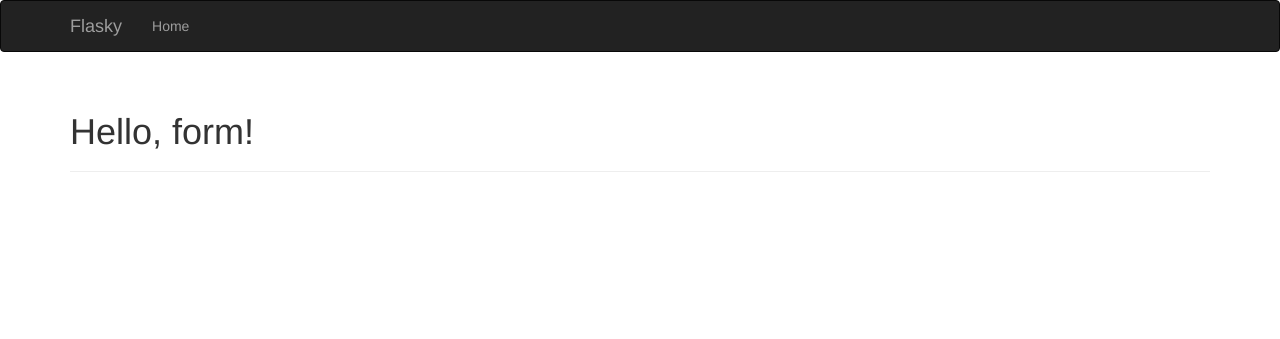
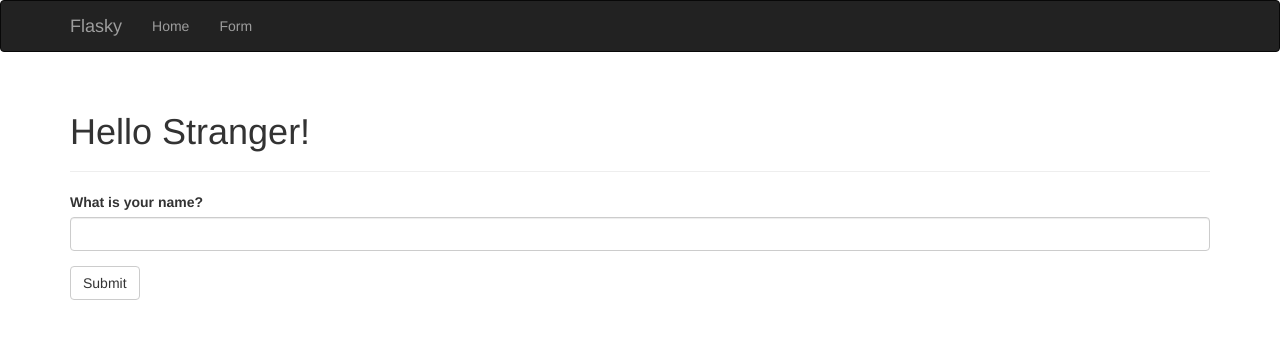
Before and after one commit to cmarasinou/learning_flask, a Flask app: page /form in a window 1280 px wide. Shown: the top 339 px of the page. Run offline with Flask 2, Linux system fonts and the light colour scheme; some libraries are stand-ins or nearby versions.

Commit message:
Added form

```diff
--- a/main.py
+++ b/main.py
@@ -1,21 +1,41 @@
 from flask import Flask, render_template
 from flask.ext.bootstrap import Bootstrap
+from flask_wtf import FlaskForm
+from wtforms import StringField, SubmitField
+from wtforms.validators import DataRequired
 
 
 # Create an app
 app = Flask(__name__)
+app.config['SECRET_KEY'] = 'hard to guess string'
 
 # Initialize bootstrap
 bootstrap = Bootstrap(app)
+
+# Class of the name form
+class NameForm(FlaskForm):
+    name = StringField('What is your name?', validators = [DataRequired()])
+    submit = SubmitField('Submit')
 
 # Home route
 @app.route('/')
 def index():
     return render_template("index.html")
 
-@app.route('/<name>')
+# User route
+@app.route('/user/<name>')
 def user(name):
     return render_template("user.html", name = name)
+
+# Form route
+@app.route('/form', methods = ["GET", "POST"])
+def nameform():
+    name = None
+    form = NameForm()
+    if form.validate_on_submit():
+        name = form.name.data
+        form.name.data = ''
+    return render_template("nameform.html", name = name, form = form)
 
 # Run the app
 if __name__ == '__main__':
--- a/templates/base.html
+++ b/templates/base.html
@@ -17,6 +17,7 @@
         <div class="navbar-collapse collapse">
             <ul class="nav navbar-nav">
                 <li><a href="/">Home</a></li>
+                <li><a href="/form">Form</a></li>
             </ul>
         </div>
     </div>
--- /dev/null
+++ b/templates/nameform.html
@@ -0,0 +1,12 @@
+{% extends "base.html" %}
+{% import "bootstrap/wtf.html" as wtf%}
+
+{% block title %}Form{% endblock %}
+
+{% block page_content %}
+    <div class="page-header">
+        <h1>Hello {% if name %} {{ name }} {% else %} Stranger! {% endif %} </h1>
+    </div>
+
+{{ wtf.quick_form(form) }}
+{% endblock %}
```
Also changed, not shown: 1 other file.
